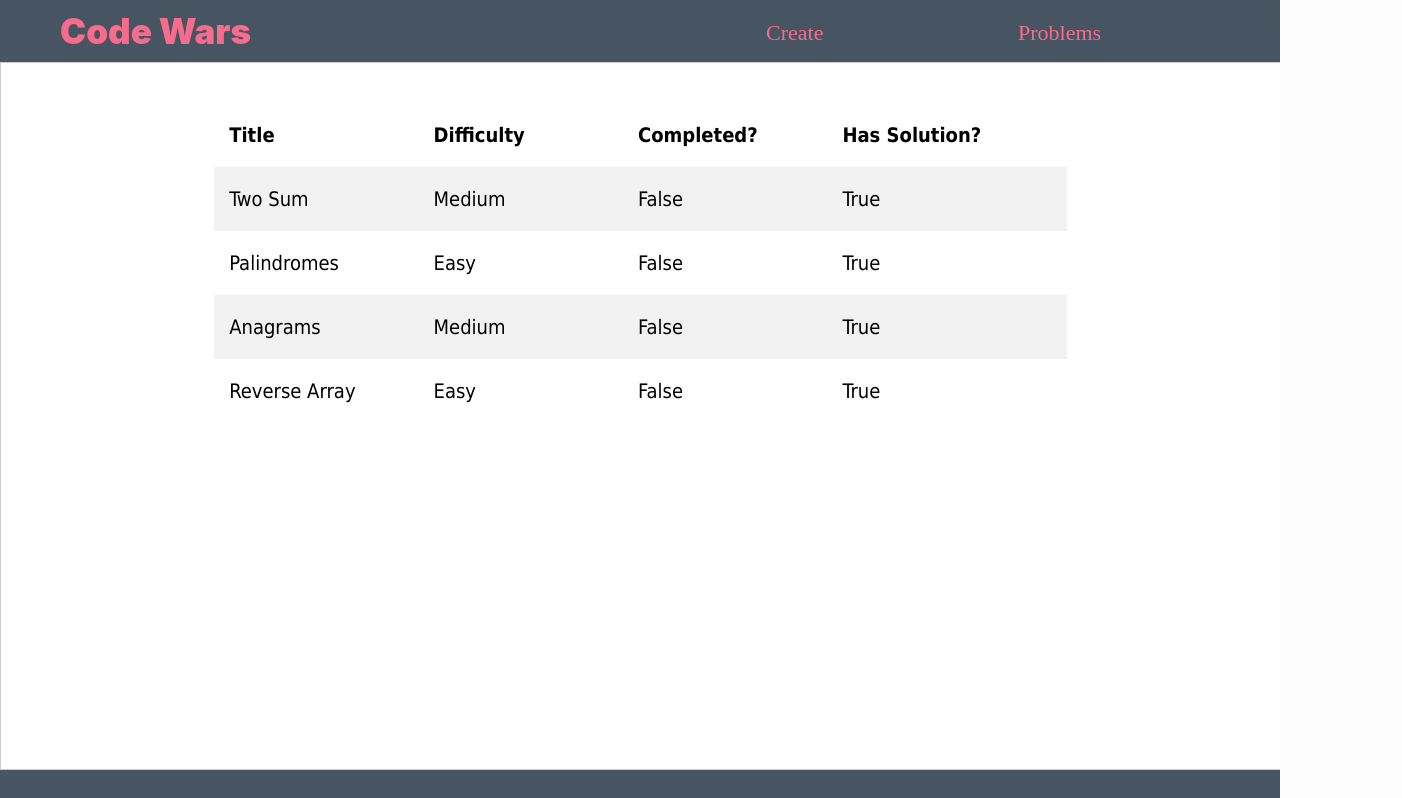
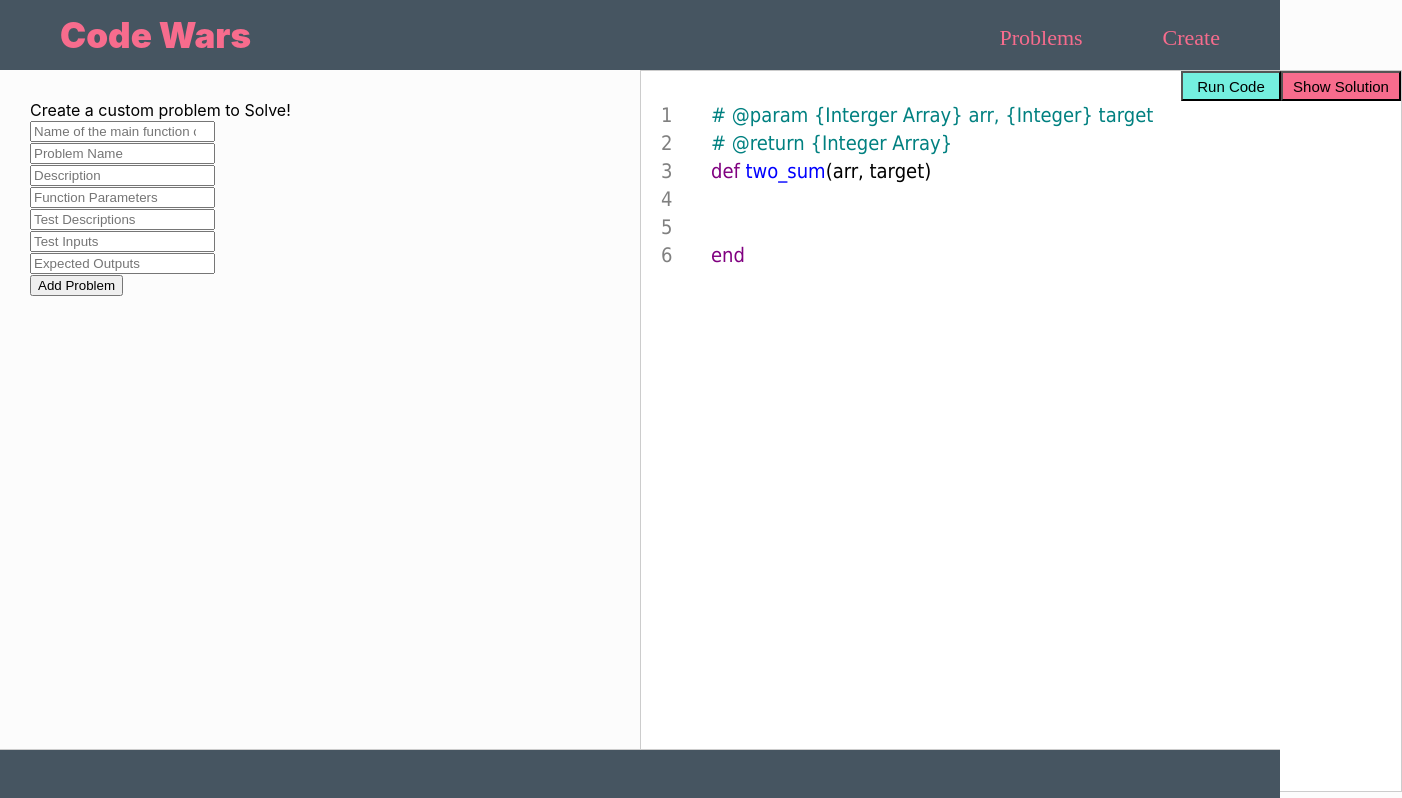
Before and after one commit to bmartinson5/ruby-IDE, a React (Create React App) app: page / in a window 1280 px wide. Shown: the top 798 px of the page, 1402 px wide, since content can reach past the window. Built offline with nearby package versions, Linux system fonts and the light colour scheme; no server answers.

Commit message:
moved create problem form inside of left col of editor control page

```diff
--- a/src/components/App.js
+++ b/src/components/App.js
@@ -13,7 +13,7 @@
     super(props)
     this.state = {
       selectedProblem: 0,
-      currentPage: "problemsList"
+      currentPage: "createProblem"
     }
   }
 
@@ -46,8 +46,8 @@
           </Grid>
           <Grid item xs={12}>
             {this.state.currentPage === "problemsList" && <ProblemsList loadProblem={this.loadProblem}/>}
-            {this.state.currentPage === "editor" && <EditorControl selectedProblem={this.state.selectedProblem}/>}
-            {this.state.currentPage === "createProblem" && <CreateProblem />}
+            {this.state.currentPage === "editor" && <EditorControl createMode={false} selectedProblem={this.state.selectedProblem}/>}
+            {this.state.currentPage === "createProblem" && <EditorControl createMode={true} selectedProblem={this.state.selectedProblem}/>}
           </Grid>
           <Grid item xs={12}>
             <footer>
--- a/src/components/CreateProblem.js
+++ b/src/components/CreateProblem.js
@@ -1,5 +1,6 @@
 import React, {Component} from 'react';
-// import '../css/CreateProblem.css';
+import '../css/ProblemForm.css';
+import Grid from '@material-ui/core/Grid';
 
 export default class CreateProblem extends Component {
   constructor(props){
@@ -22,7 +23,8 @@
 
   render(){
     return (
-      <div>Create a custom problem to Solve! <br/>
+      <div className="problem-form-container">
+            Create a custom problem to Solve! <br/>
             <input type="number" value={this.state.functionName} name="functionName" onChange={this.handleChange} placeholder="Name of the main function called"/><br/>
             <input type="text" value={this.state.name} name="name" onChange={this.handleChange} placeholder="Problem Name"/><br/>
             <input type="text" value={this.state.description} name="description" onChange={this.handleChange} placeholder="Description"/><br/>
--- a/src/components/EditorControl.js
+++ b/src/components/EditorControl.js
@@ -3,6 +3,7 @@
 import "../css/CodeRunner.css";
 import Editor from "./Editor";
 import ProblemSuggestions from "./ProblemSuggestions";
+import CreateProblem from './CreateProblem';
 import * as Draft from "draft-js";
 import axios from 'axios'
 import Test from "./Test";
@@ -21,7 +22,7 @@
       savedTests: ["", "", "", "", ""],
       loading: false,
       firstCallToAPi: true,
-      savedEditors: default_editors
+      savedEditors: default_editors,
     }
   }
 
@@ -118,7 +119,10 @@
       <div className="editor-container">
         <Grid container direction="row">
           <Grid item xs>
-            <ProblemSuggestions callback={this.handleProblemChange} problemIndex={this.state.currentProblem}/>
+            {this.props.createMode ?
+              <CreateProblem /> :
+              <ProblemSuggestions callback={this.handleProblemChange} problemIndex={this.state.currentProblem}/>
+            }
           </Grid>
           <Grid item xs={6}>
             <Editor handleRunCode={this.handleRunCode}
--- a/src/components/Navbar.js
+++ b/src/components/Navbar.js
@@ -14,10 +14,10 @@
             Code Wars
           </div>
           <div className="navbar-item">
-            <a href="#" onClick={() => this.props.changePage("problemsList")}>Problems</a>
+            <a href="#" onClick={() => this.props.changePage("createProblem")}>Create</a>
           </div>
           <div className="navbar-item">
-            <a href="#" onClick={() => this.props.changePage("createProblem")}>Create</a>
+            <a href="#" onClick={() => this.props.changePage("problemsList")}>Problems</a>
           </div>
 
         </div>
--- a/src/css/App.css
+++ b/src/css/App.css
@@ -26,6 +26,6 @@
    bottom:0px;
    background-color: #465561;
    border-top: 1.5px solid #cccccc;
-   height: 30px;
+   height: 50px;
    width:100%;
 }
--- a/src/css/CodeRunner.css
+++ b/src/css/CodeRunner.css
@@ -1,11 +1,3 @@
-
-.problem-description {
-  min-width: 200px;
-  padding: 20px;
-  font-size: 20px;
-  padding: 20px;
-}
-
 .code-runner {
   grid-area: code-runner;
   white-space: normal;
@@ -34,6 +26,6 @@
 
 .test-output {
   padding: 40px;
-  padding-top: 20px;
+  padding-top: 30px;
   padding-left: 60px;
 }
--- a/src/css/Navbar.css
+++ b/src/css/Navbar.css
@@ -1,5 +1,5 @@
 .navbar, .footer {
-  height: auto;
+  height: 50px;;
   padding: 10px;
   background-color: #465561;
   margin-bottom: 0px;
@@ -8,7 +8,7 @@
 .navbar-item {
   color: #F76C8D;
   float: right;
-  padding-top: 10px;
+  padding-top: 15px;
   font-family: 'Cinzel', serif;
 }
 
@@ -23,13 +23,14 @@
 
 .navbar-item {
   display: inline-block;
-  width: 20%;
+  margin-left: 30px;
+  margin-right: 50px;
   font-size: 22px;
 }
 
 .logo {
   display: inline-block;
-  width: 30%;
+  padding-top: 4px;
   margin-left: 50px;
   font-size: 35px;
   font-weight: 900;
@@ -38,6 +39,6 @@
 
 h1 {
   margin-left: 100px;
-  margin-top: 25px;
+  margin-top: 30px;
   color: green;
 }
--- /dev/null
+++ b/src/css/ProblemForm.css
@@ -0,0 +1,3 @@
+.problem-form-container {
+  padding: 30px;
+}
```
Lines whose indentation alone changed are shown as unchanged.
